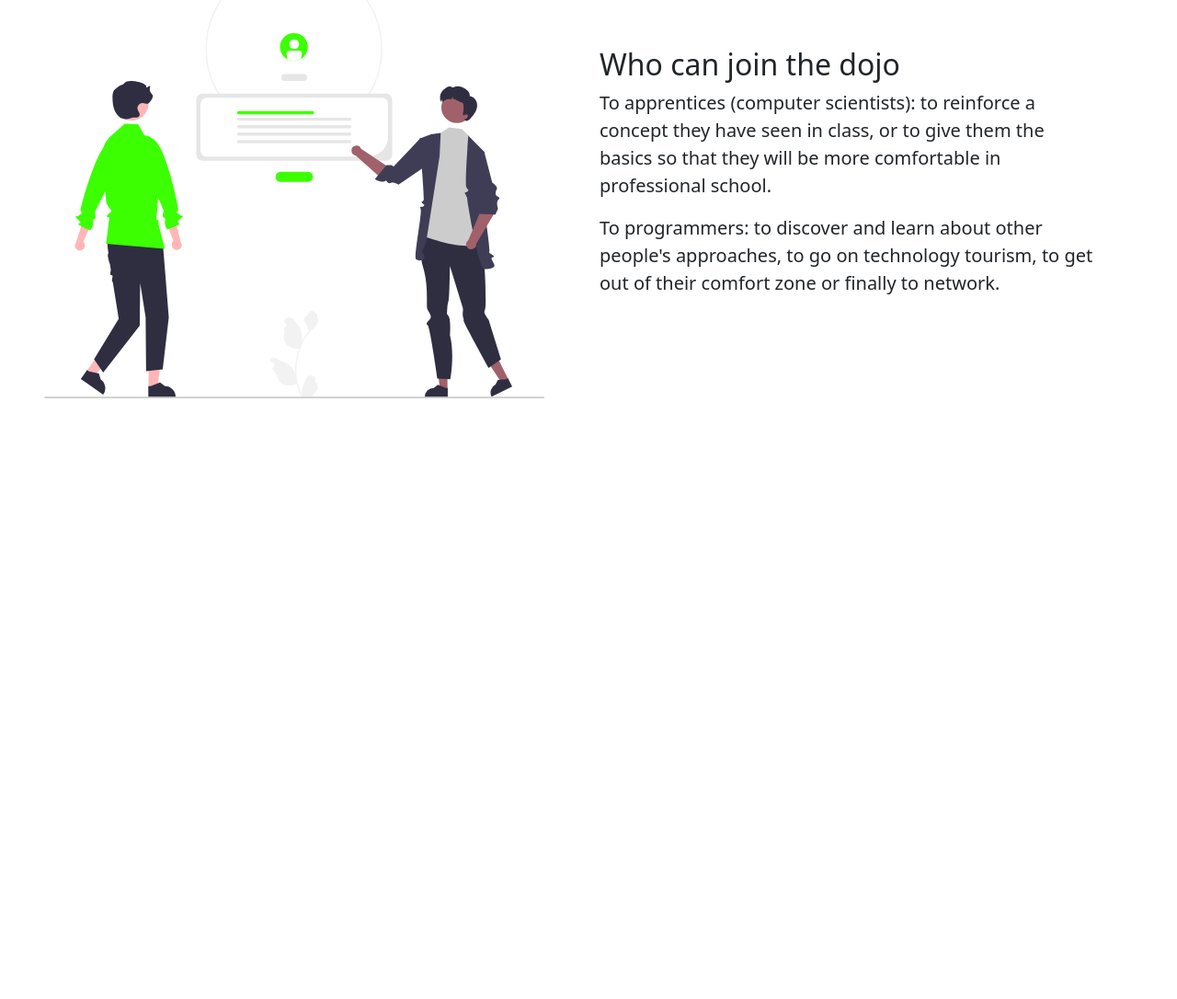
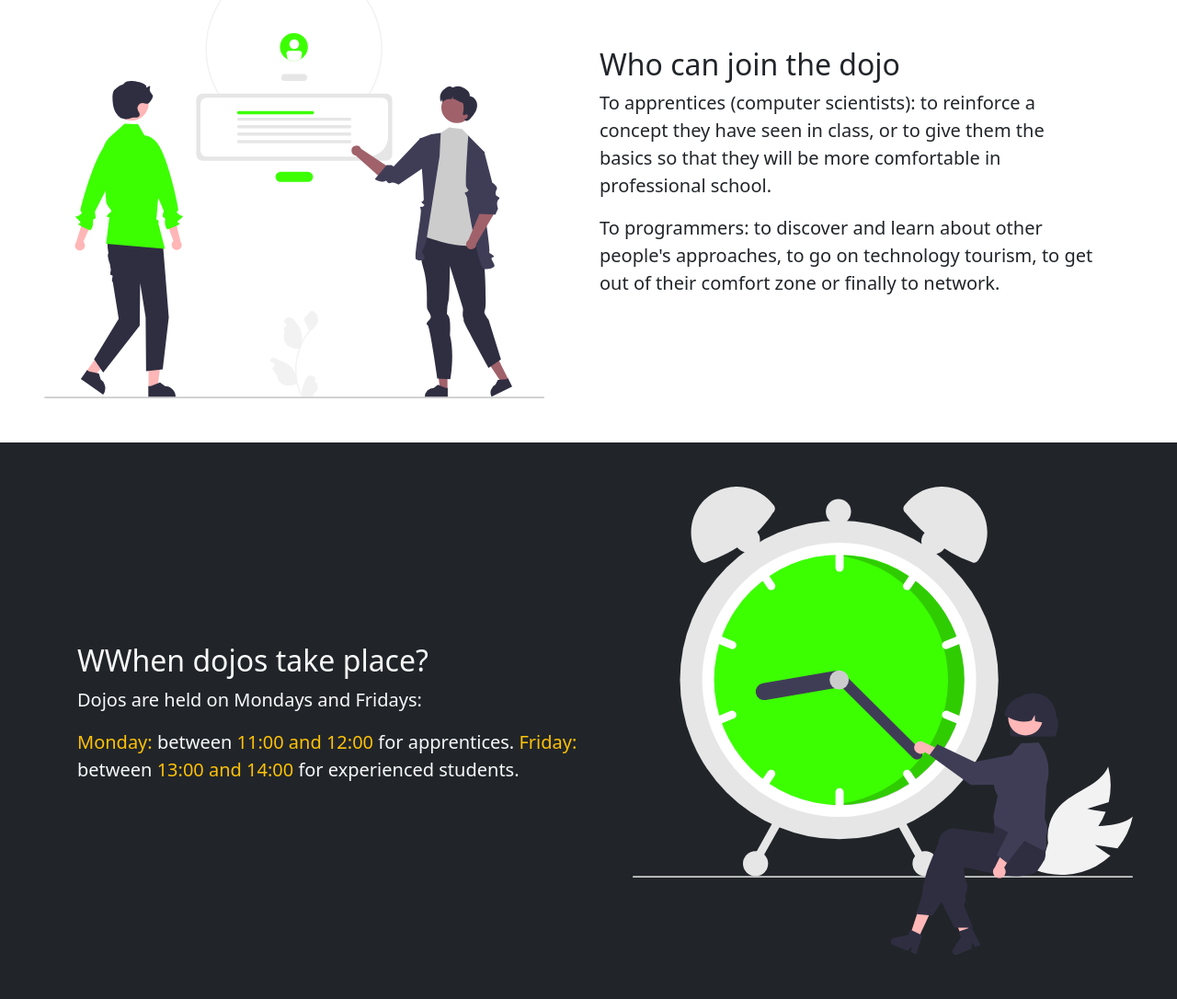
Before and after one commit to D4rkHeart/BootStrapExercice, a plain HTML site: page index.html in a window 1280 px wide. Shown: the part 855-1941 px from the top of the page at 92% size. Before the commit the page ends 1336 px from the top, so only its background shows below. Drawn offline with nearby package versions, Linux system fonts and the light colour scheme.

Commit message:
[feat] Added a section for the appointment date

```diff
--- a/index.html
+++ b/index.html
@@ -114,5 +114,24 @@
       </div>
     </div>
   </section>
+  <section id="joinInfo" class="p-5 bg-dark">
+    <div class="row align-items-center justify-content-between">
+      <div class="col-md p-5 text-light">
+        <h2>
+          WWhen dojos take place?
+        </h2>
+        <p class="lead">
+          Dojos are held on Mondays and Fridays:
+        </p>
+        <p class="lead">
+          <span class="text-warning">Monday:</span> between <span class="text-warning">11:00 and 12:00</span> for apprentices.
+          <span class="text-warning">Friday:</span> between <span class="text-warning">13:00 and 14:00 </span>  for experienced students.
+        </p>
+      </div>
+      <div class="col-md">
+        <img src="/img/When.svg" alt="" class="img-fluid">
+      </div>
+    </div>
+  </section>
 </body>
 </html>
```
